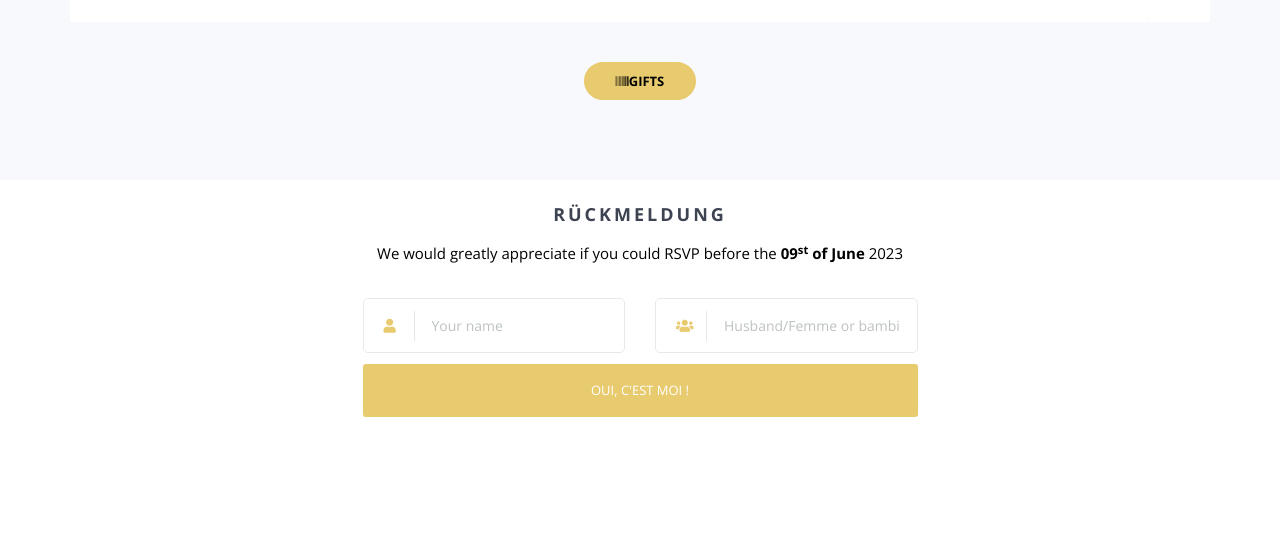
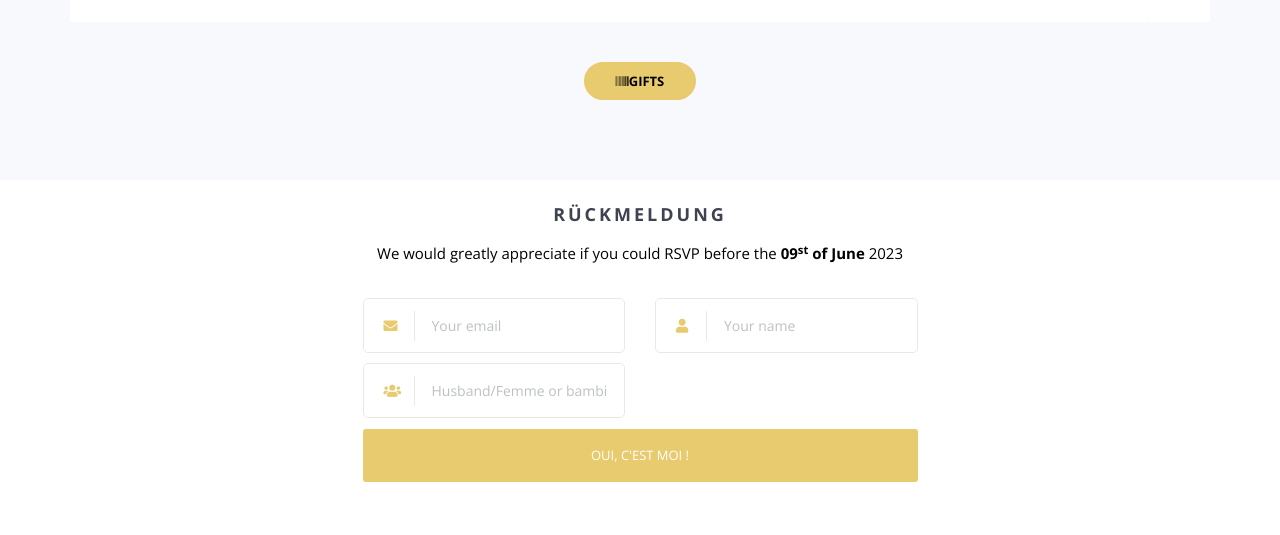
Before and after one commit to DamnTom/DamnTom.github.io, a website: page index.html in a window 1280 px wide. Shown: the part 6588-7123 px from the top of the page. Drawn offline with nearby package versions, Linux system fonts and the light colour scheme; some packages are replaced by stand-ins of ours.

Commit message:
rsvp sheet weiterleitung neues sheet

```diff
--- a/index.html
+++ b/index.html
@@ -397,6 +397,12 @@
                         <div class="row">
                             <div class="col-md-6 col-sm-6">
                                 <div class="form-input-group">
+                                    <i class="fa fa-envelope"></i>
+                                    <input type="email" name="email" class="" placeholder="Your email" required>
+                                </div>
+                            </div>
+                            <div class="col-md-6 col-sm-6">
+                                <div class="form-input-group">
                                     <i class="fa fa-user"></i><input name="name" class placeholder="Your name" required>
                                 </div>
                             </div>
--- a/js/scripts.js
+++ b/js/scripts.js
@@ -219,7 +219,7 @@ $(document).ready(function () {
         //     && MD5($('#invite_code').val()) !== 'c6e63ad45b4a45a081dbaae07d4b0d0b') {
         //     $('#alert-wrapper').html(alert_markup('danger', '<strong>Sorry!</strong> Your invite code is incorrect.'));
         // } else {
-            $.post('https://script.google.com/macros/s/AKfycbzgh8VuCWAnUCmfvxkkzwT57ViyATc43M1NlJ2KBnR2vZ8xKnP9PkwX6Chxn1-vWDnCSw/exec', data)
+            $.post('https://script.google.com/macros/s/AKfycbxGiqt4RgqLglyrTYgpeeHnRsf2wDyO4FHZPC7YhFSK5OxDQAcAb1tmUs73dwvbVSKQ9Q/exec', data)
                 .done(function (data) {
                     console.log(data);
                     if (data.result === "error") {
```
